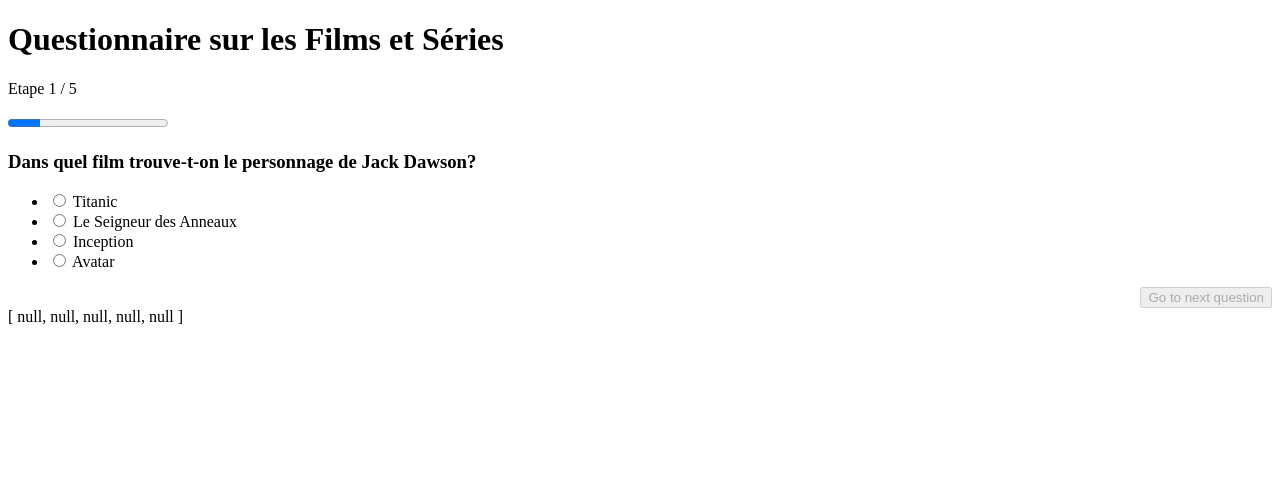
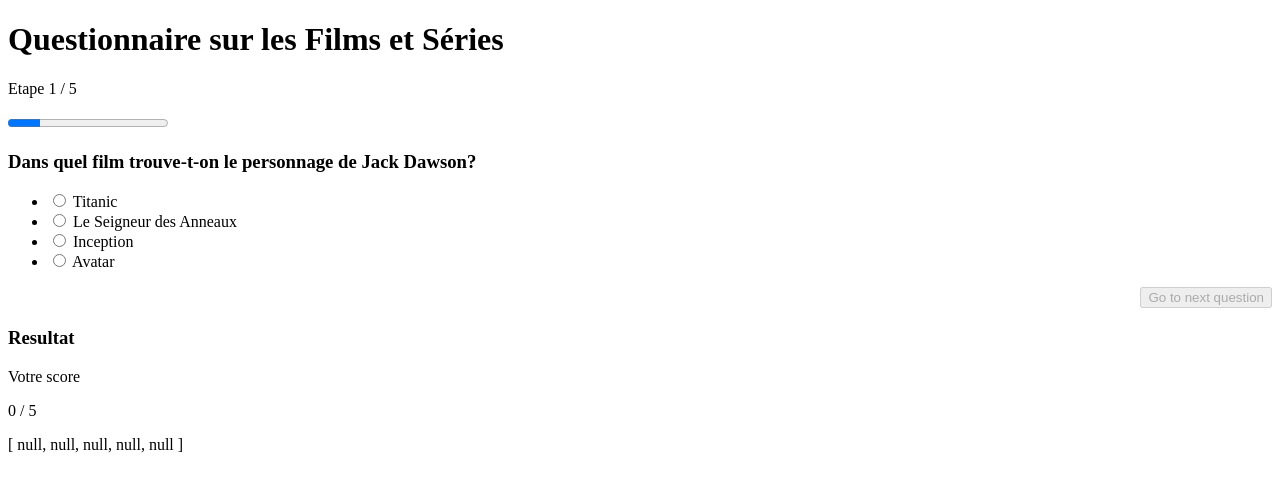
Before and after one commit to t0mspace/quiz, a Vue app: page / in a window 1280 px wide. Shown: the top 492 px of the page. Built offline with nearby package versions, Linux system fonts and the light colour scheme; the HTML template or start-up script is replaced by a standard one.

Commit message:
add quiz result

```diff
--- a/src/components/Question.vue
+++ b/src/components/Question.vue
@@ -1,5 +1,5 @@
 <script setup lang="ts">
-import { computed, ref } from 'vue'
+import { computed, ref, watch } from 'vue'
 
 const props = defineProps({
   question: Object,
@@ -7,6 +7,10 @@
 const answer = ref(null);
 const emit = defineEmits(['answer']);
 const hasAnswer = computed(() => answer.value !== null);
+
+watch(() => props.question, () => {
+  answer.value = null;
+})
 </script>
 
 <template>
--- a/src/components/Quiz.vue
+++ b/src/components/Quiz.vue
@@ -1,26 +1,35 @@
 <script setup lang="ts">
-import { computed, ref } from 'vue'
+import { computed, ref, watch } from 'vue'
 import Progress from '@/components/Progress.vue'
 import Question from '@/components/Question.vue'
+import Resultat from '@/components/Resultat.vue'
 
 const props = defineProps({
   quiz: Object,
 })
+const quizzFinished = ref(false)
+const step = ref(0)
+const question = computed(() => props.quiz.questions[step.value])
+const answers = ref(Array(props.quiz.questions.length))
+const addAnswer = (answer: number) => {
+  answers.value[step.value] = answer
+  if (step.value === props.quiz.questions.length-1) {
+    quizzFinished.value = true
+  } else {
+    step.value += 1
+  }
+}
 
-const step = ref(0);
-const question = computed(() => props.quiz.questions[step.value]);
-const answers = ref(Array(props.quiz.questions.length));
-const addAnswer = (answer: number) => {
-  answers.value[step.value] = answer;
-}
+
 </script>
 
 <template>
   <div class="container">
-    <h1>{{ quiz.title }} </h1>
+    <h1>{{ quiz.title }}</h1>
     <Progress :step="step" :max="quiz.questions.length - 1" />
-    <Question :question="question" :answers="answers" @answer="addAnswer" />
-    {{answers}}
+    <Question :question="question" :answers="answers" v-show="!quizzFinished" @answer="addAnswer" />
+    <Resultat :quiz="quiz" :answers="answers" :v-show="quizzFinished" />
+    {{ answers }}
   </div>
 </template>
 
--- /dev/null
+++ b/src/components/Resultat.vue
@@ -0,0 +1,26 @@
+<script setup lang="ts">
+import { computed } from 'vue'
+
+const props = defineProps({
+  quiz: Object,
+  answers: Array,
+})
+
+const results = computed(() => {
+  return props.quiz.questions.reduce((sum, question, k) => {
+    if (question.correct_answer === props.answers[k]) {
+      sum += 1
+    }
+    return sum
+  }, 0)
+})
+</script>
+
+<template>
+  <h3>Resultat</h3>
+  <p>Votre score</p>
+
+  <p> {{ results }} / {{ props.quiz.questions.length }}</p>
+</template>
+
+<style scoped></style>
```
Also changed, not shown: 1 other file (tests, documents, lock files or other folders).
